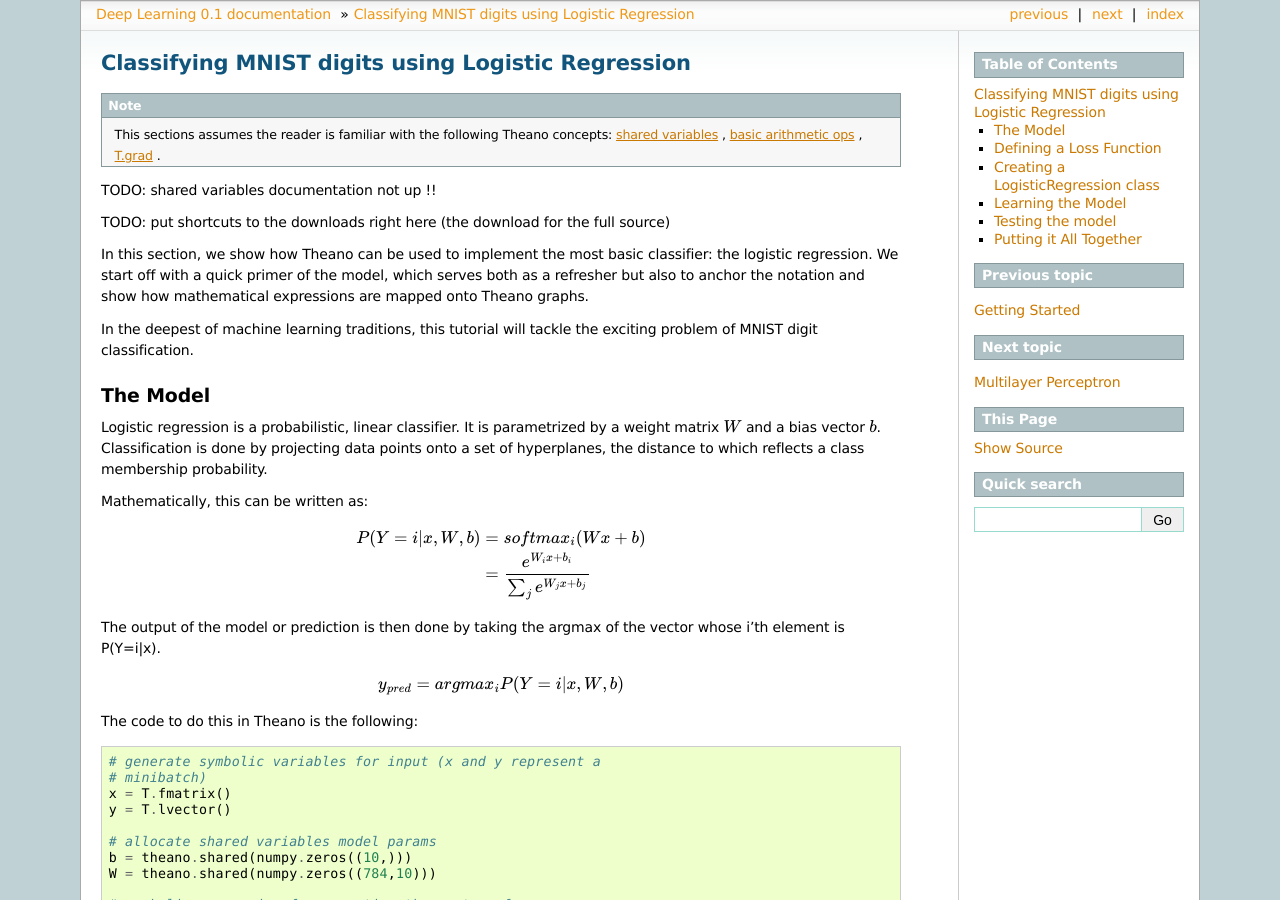
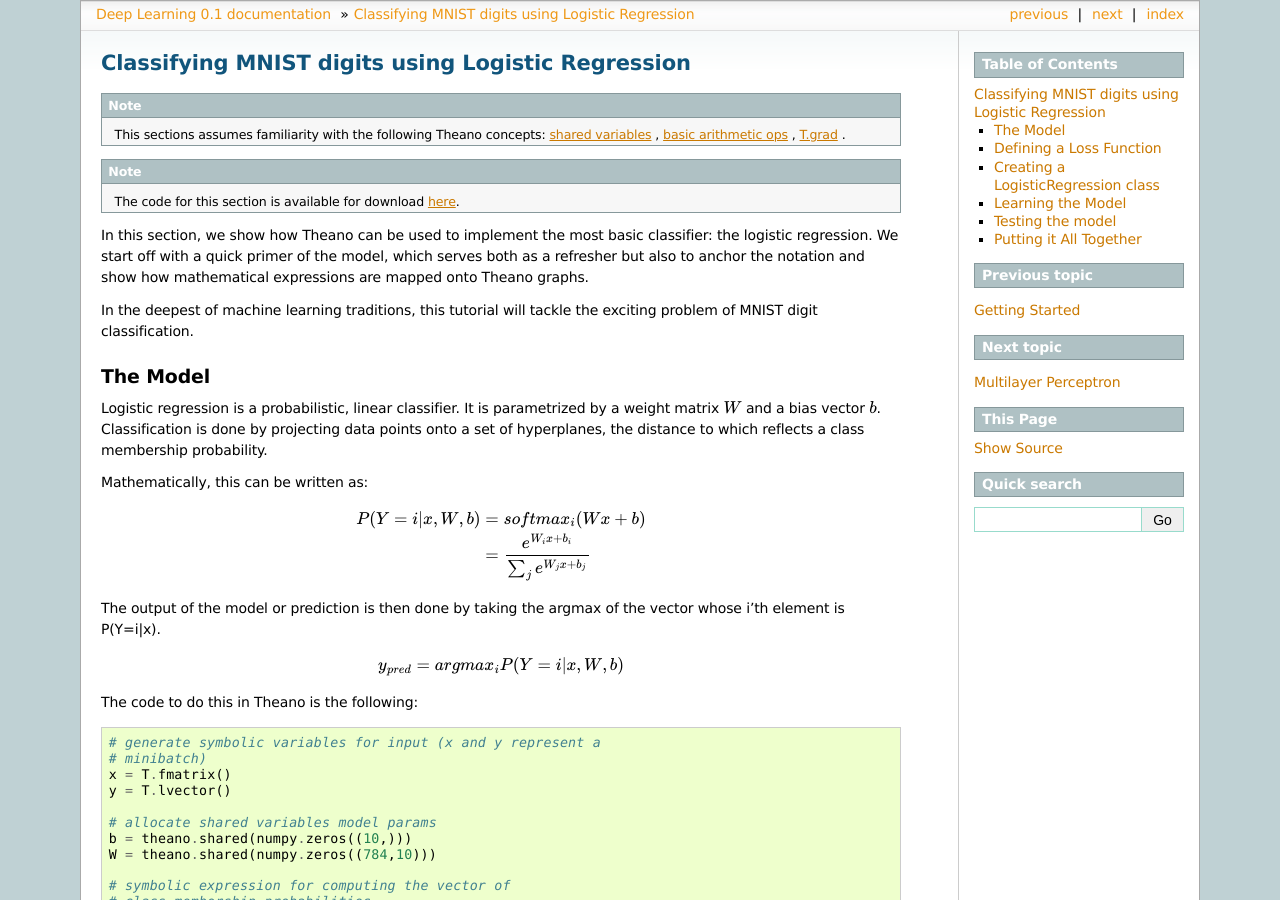
Before and after one commit to lisa-lab/DeepLearningTutorials, a Sphinx documentation site: the page built from doc/logreg.txt, in a window 1280 px wide and 900 px high. Built offline with Sphinx 7.4.7, drawn with Linux system fonts in a browser that asks for light colours; formulas are drawn with MathJax 3; pages that are not in the unit, such as notebooks, are missing from menus.

Commit message:
added link to the code, fixed links to theano docs

```diff
--- a/doc/logreg.txt
+++ b/doc/logreg.txt
@@ -7,20 +7,19 @@ Classifying MNIST digits using Logistic Regression
 ==================================================
 
 .. note::
-    This sections assumes the reader is familiar with the following Theano
+    This sections assumes familiarity with the following Theano
     concepts: `shared variables`_ , `basic arithmetic ops`_ , `T.grad`_ .
 
-TODO: shared variables documentation not up !!
+.. note::
+    The code for this section is available for download `here`_.
 
-TODO: put shortcuts to the downloads right here (the download for the full source)
+.. _here: http://www.iro.umontreal.ca/~lisa/deep/tutorial/code/logistic_sgd.py
 
+.. _shared variables: http://www.iro.umontreal.ca/~lisa/deep/theanodoc/tutorial/examples.html#using-shared-variables
 
-.. _shared variables: http://www.pylearn.org/theano/basic_tutorial
+.. _basic arithmetic ops: http://www.iro.umontreal.ca/~lisa/deep/theanodoc/tutorial/adding.html#adding-two-scalars
 
-.. _basic arithmetic ops: http://www.pylearn.org/theano/basic_tutorial/adding.html
-
-.. _T.grad: http://www.pylearn.org/theano/basic_tutorial/examples.html#computing-gradients
-
+.. _T.grad: http://www.iro.umontreal.ca/~lisa/deep/theanodoc/tutorial/examples.html#computing-gradients
 
 In this section, we show how Theano can be used to implement the most basic
 classifier: the logistic regression. We start off with a quick primer of the
```
